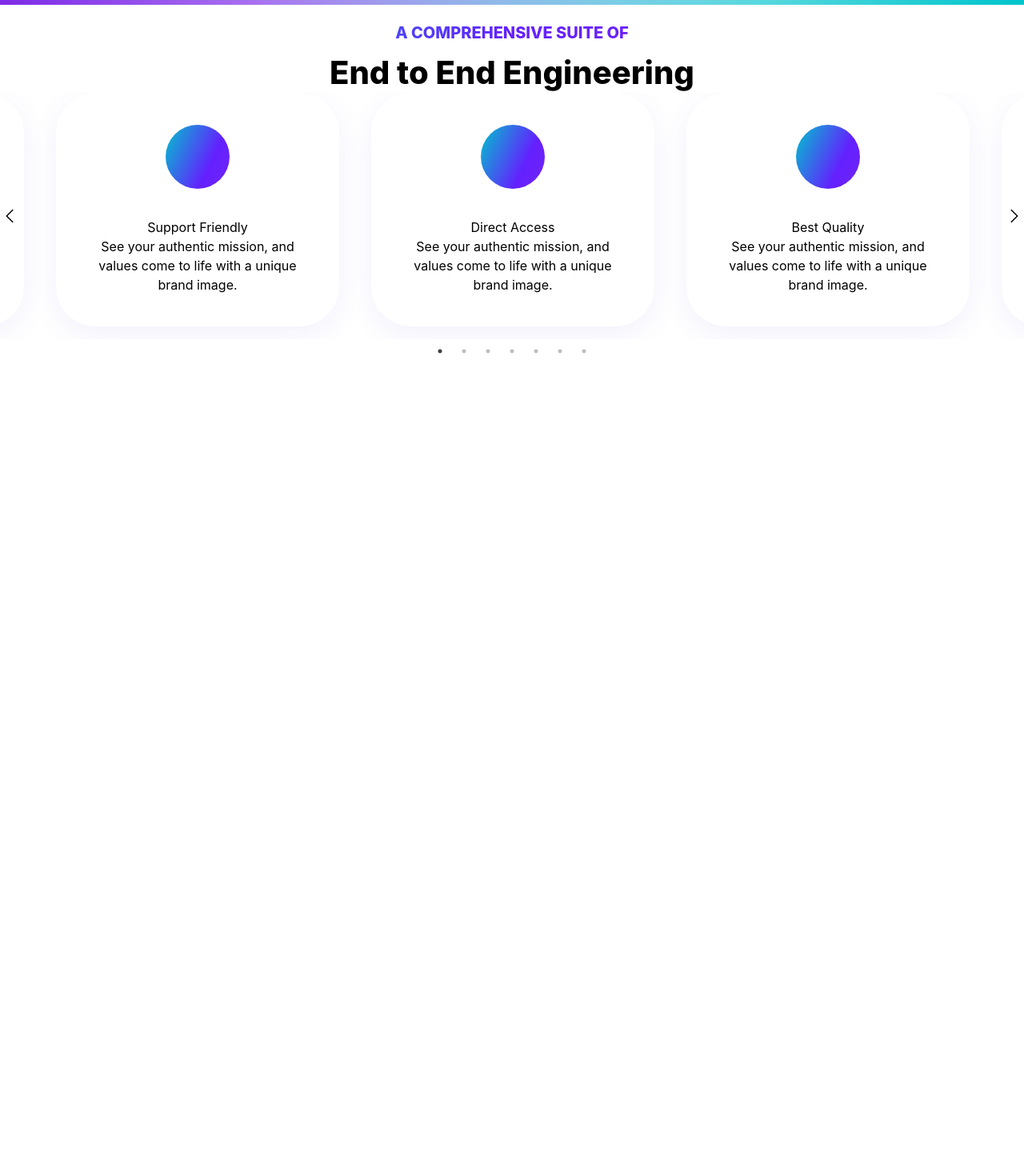
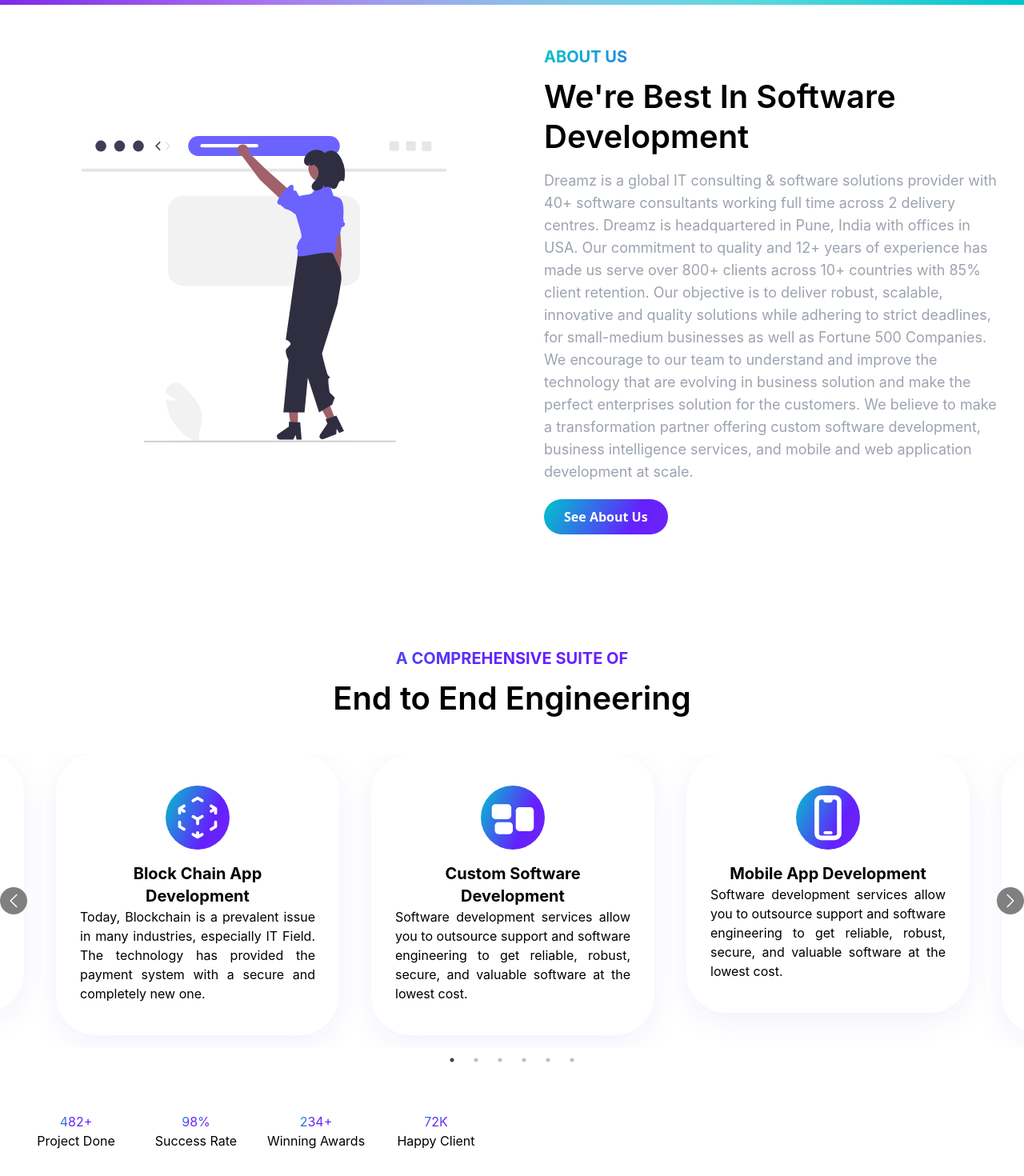
Before and after one commit to Rishikesh1601/Sofware_Website, a React (Create React App) app: page / in a window 1280 px wide. Shown: the part 840-2310 px from the top of the page at 80% size. Before the commit the page ends 1289 px from the top, so only its background shows below. Built offline with nearby package versions, Linux system fonts and the light colour scheme.

Commit message:
added the about us card and edited the carousal

```diff
--- a/src/App.js
+++ b/src/App.js
@@ -3,13 +3,19 @@
 import Navbar from './components/Navbar';
 import MainTitle from './components/MainTitle';
 import EndToEndComponent from './components/Endtoendproducts.component';
+import AboutusComponent from './components/aboutus.component';
+import CounterComponent from './components/Counter.component';
 function App() {
   return (
     <>
     <div className=''>
       <Navbar />
       <MainTitle />
+      <AboutusComponent />
       <EndToEndComponent />
+      <br></br>
+      <br></br>
+      <CounterComponent />
     </div>
     </>
   );
--- /dev/null
+++ b/src/components/Counter.component.js
@@ -0,0 +1,60 @@
+import React from 'react'
+
+function CounterComponent() {
+  return (
+    // <!--counter start-->
+
+    <section class="p-0 text-center">
+      <div class="container mx-auto">
+        <div class="grid grid-cols-1 lg:grid-cols-2">
+         <div class="col">
+          <div class="p-8 bg-white" data-bg-img="images/bg/02.png">
+            <div class="grid grid-cols-1 sm:grid-cols-2 lg:grid-cols-4 gap-6">
+              <div class="col-span-1 sm:col-span-2 lg:col-span-1">
+                <div class="counter">
+                  <div class="counter-desc">
+                    <span class="count-number" data-count="482">482</span>
+                    <span>+</span>
+                    <h5>Project Done</h5>
+                  </div>
+                </div>
+              </div>
+              <div class="col-span-1 sm:col-span-2 lg:col-span-1 mt-6 sm:mt-0">
+                <div class="counter">
+                  <div class="counter-desc">
+                    <span class="count-number" data-count="98">98</span>
+                    <span>%</span>
+                    <h5>Success Rate</h5>
+                  </div>
+                </div>
+              </div>
+              <div class="col-span-1 sm:col-span-2 lg:col-span-1 mt-6 sm:mt-0">
+                <div class="counter">
+                  <div class="counter-desc">
+                    <span class="count-number" data-count="234">234</span>
+                    <span>+</span>
+                    <h5>Winning Awards</h5>
+                  </div>
+                </div>
+              </div>
+              <div class="col-span-1 sm:col-span-2 lg:col-span-1 mt-6 sm:mt-0">
+                <div class="counter">
+                  <div class="counter-desc">
+                    <span class="count-number" data-count="72">72</span>
+                    <span>K</span>
+                    <h5>Happy Client</h5>
+                  </div>
+                </div>
+              </div>
+            </div>
+          </div>
+         </div>
+        </div>
+      </div>
+    </section>
+
+    // <!--counter end-->
+  )
+}
+
+export default CounterComponent
--- a/src/components/End.card.component.js
+++ b/src/components/End.card.component.js
@@ -1,17 +1,18 @@
-// CarouselItem.js
 import React from 'react';
 import './card.css'
+
 const EndCarouselCard = ({ title, icon, description }) => {
+  const IconComponent = icon; // Store the icon component in a variable
   return (
     <div className="featured-item style-3 text-center mx-5 mb-4">
       <div className="featured-icon">
-        <i className={`flaticon ${icon}`}></i>
+        <i className='mainicon'> <IconComponent className="h-6 w-6 mainicon1" aria-hidden="true" /></i>
       </div>
       <div className="featured-desc">
         <div className="featured-title">
-          <h5>{title}</h5>
+          <h5 className='text-xl font-bold'>{title}</h5>
         </div>
-        <p>{description}</p>
+        <p className='text-justify'>{description}</p>
       </div>
     </div>
   );
--- a/src/components/Endtoendproducts.component.js
+++ b/src/components/Endtoendproducts.component.js
@@ -5,17 +5,16 @@
 import 'slick-carousel/slick/slick.css';
 import 'slick-carousel/slick/slick-theme.css';
 
-import { ChevronLeftIcon, ChevronRightIcon } from '@heroicons/react/24/solid';// Import Chevron icons from Heroicons
+import { BriefcaseIcon, ChevronLeftIcon, ChevronRightIcon, CodeBracketSquareIcon, CpuChipIcon, CubeTransparentIcon, DevicePhoneMobileIcon, RectangleGroupIcon } from '@heroicons/react/24/solid';// Import Chevron icons from Heroicons
 import './card.css'
 const EndToEndComponent = () => {
   const items = [
-    { title: 'Direct Access', icon: 'flaticon-social-media-marketing', description: 'See your authentic mission, and values come to life with a unique brand image.' },
-    { title: 'Best Quality', icon: 'flaticon-pen-tablet', description: 'See your authentic mission, and values come to life with a unique brand image.' },
-    { title: 'Manage Dataset', icon: 'flaticon-3d-model', description: 'See your authentic mission, and values come to life with a unique brand image.' },
-    { title: 'Support Friendly', icon: 'flaticon-customer-service', description: 'See your authentic mission, and values come to life with a unique brand image.' },
-    { title: 'Support Friendly', icon: 'flaticon-customer-service', description: 'See your authentic mission, and values come to life with a unique brand image.' },
-    { title: 'Support Friendly', icon: 'flaticon-customer-service', description: 'See your authentic mission, and values come to life with a unique brand image.' },
-    { title: 'Support Friendly', icon: 'flaticon-customer-service', description: 'See your authentic mission, and values come to life with a unique brand image.' },
+    { title: 'Custom Software Development', icon: RectangleGroupIcon, description: 'Software development services allow you to outsource support and software engineering to get reliable, robust, secure, and valuable software at the lowest cost.' },
+    { title: 'Mobile App Development', icon: DevicePhoneMobileIcon, description: 'Software development services allow you to outsource support and software engineering to get reliable, robust, secure, and valuable software at the lowest cost.' },
+    { title: 'Business & Enterprise Solutions', icon: BriefcaseIcon, description: 'Software development services allow you to outsource support and software engineering to get reliable, robust, secure, and valuable software at the lowest cost.' },
+    { title: 'DevOps Development', icon: CodeBracketSquareIcon, description: 'Dreamz software development lifecycle results in a competitive advantage for businesses and their customers. Organizations use a combination of culture and technology to pursue this goal.' },
+    { title: 'AI/ML Development', icon: CpuChipIcon, description: 'Artificial Intelligence and Machine Learning are two new technology trends. Dreamz is a popular AI and ML provider to offer top-quality solutions. We provide data-driven and intelligent.' },
+    { title: 'Block Chain App Development', icon: CubeTransparentIcon, description: 'Today, Blockchain is a prevalent issue in many industries, especially IT Field. The technology has provided the payment system with a secure and completely new one.' },
   ];
 
   // ... (Previous code remains unchanged)
@@ -40,8 +39,9 @@
       {
         breakpoint: 768,
         settings: {
-          slidesToShow: 2,
+          slidesToShow: 1,
           slidesToScroll: 1,
+          dots: false,
         },
       },
       {
@@ -49,6 +49,7 @@
         settings: {
           slidesToShow: 1,
           slidesToScroll: 1,
+          dots: false,
         },
       },
     ],
@@ -63,7 +64,7 @@
           <h6 className='text-center'>A Comprehensive Suite of</h6>
           <h2 className='text-center'>End to End Engineering</h2>
         </div>
-      <div className="container">
+      <div className="container mt-11">
         <Slider {...settings}>
           {items.map((item, index) => (
             <EndCarouselCard key={index} {...item} />
@@ -85,8 +86,13 @@
 
 const SamplePrevArrow = (props) => {
   const { onClick } = props;
+
+  const handlePrevClick = () => {
+    console.log('Previous Arrow Clicked');
+    onClick();
+  };
   return (
-    <div className="arrow prev" onClick={onClick}>
+    <div className="arrow prev" onClick={handlePrevClick}>
       <ChevronLeftIcon className="h-6 w-6" />
     </div>
   );
--- a/src/components/Navbar.js
+++ b/src/components/Navbar.js
@@ -56,7 +56,7 @@
   const [mobileMenuOpen, setMobileMenuOpen] = useState(false)
 
   return (
-    <header>
+    <header className=''>
       <nav className="mx-auto flex max-w-7xl items-center justify-between p-6 lg:px-8" aria-label="Global">
         <div className="flex lg:flex-1">
           <a href="/" className="-m-1.5 p-1.5">
@@ -64,7 +64,7 @@
             <img className="h-16 w-18" src="http://dreamztechnologies.com/assets/uploads/logos/logo_transperant.png" alt="Dreamz" />
           </a>
         </div>
-        <div className="flex lg:hidden">
+        <div className="flex items-end justify-end lg:hidden">
           <button
             type="button"
             className="-m-2.5 inline-flex items-center justify-center rounded-md p-2.5 text-gray-700"
@@ -202,8 +202,8 @@
           </Popover>
         </Popover.Group>
         <div className="hidden lg:flex lg:flex-1 lg:justify-end">
-          <a href="#" className="text-sm font-semibold leading-6 text-gray-900 mainHead">
-            Log in <span aria-hidden="true">&rarr;</span>
+          <a href="#" className="text-sm font-semibold leading-6 text-gray-900 mainHead themeht-btn">
+            Social <span aria-hidden="true">&rarr;</span>
           </a>
         </div>
       </nav>
@@ -324,7 +324,7 @@
                   href="#"
                   className="-mx-3 block rounded-lg px-3 py-2.5 text-base font-semibold leading-7 text-gray-900 hover:bg-gray-50"
                 >
-                  Log in
+                  Social
                 </a>
               </div>
             </div>
--- /dev/null
+++ b/src/components/aboutus.component.js
@@ -0,0 +1,29 @@
+import React from 'react'
+import { ReactComponent as AboutUsPng } from '../assets/aboutuspage.svg';
+import './card.css'
+function AboutusComponent() {
+  return (
+    // <!--about start-->
+
+        <section className='mt-7 mx-5 aboutusComponent'>
+        <div class="container">
+            <div class="flex flex-col lg:flex-row items-center">
+            <div class="lg:w-1/2 md:w-full">
+                <AboutUsPng className='w-full h-96'/>
+            </div>
+            <div class="lg:w-1/2 md:w-full mt-6 lg:mt-0 lg:pl-10">
+                <div class="theme-title mb-4">
+                <h6 className='aboutusTitle'>About Us</h6>
+                <h2 className='aboutusSubTitle'>We're Best In Software Development</h2>
+                </div>
+                <p class="mb-5 text-lg text-gray-400">Dreamz is a global IT consulting & software solutions provider with 40+ software consultants working full time across 2 delivery centres. Dreamz is headquartered in Pune, India with offices in USA. Our commitment to quality and 12+ years of experience has made us serve over 800+ clients across 10+ countries with 85% client retention. Our objective is to deliver robust, scalable, innovative and quality solutions while adhering to strict deadlines, for small-medium businesses as well as Fortune 500 Companies. We encourage to our team to understand and improve the technology that  are evolving in business solution and make the perfect enterprises solution for the customers. We believe to make a transformation partner offering custom software development, business intelligence services, and mobile and web application development at scale.</p>
+                <a class="themeht-btn" href="#!">See About Us</a>
+            </div>
+            </div>
+        </div>
+        </section>
+
+  )
+}
+
+export default AboutusComponent
--- a/src/components/card.css
+++ b/src/components/card.css
@@ -10,9 +10,9 @@
 .featured-item .featured-icon {
     display: inline-block;
     position: relative;
-    margin-bottom: 30px;
+    margin-bottom: 10px;
 }
-.featured-item.style-3 .featured-icon i {
+.featured-item.style-3 .featured-icon .mainicon{
     -webkit-text-fill-color: inherit;
     border-radius: 50%;
     background: linear-gradient(115deg, #00c4cc, #6420ff, #7d2ae7);
@@ -31,6 +31,17 @@
     -webkit-transition: all .4s ease-in-out;
     transition: all .4s ease-in-out;
 }
+.mainicon1{
+    width: 60px;
+    height: 60px;
+    line-height: 80px;
+    font-size: 40px;
+    text-align: center;
+    position: relative;
+    top: 10px;
+    left: 10px;
+    background-size: 150% 100%;
+}
 .featured-item .featured-icon i {
     display: inline-block;
 }
@@ -39,18 +50,27 @@
 }
 /* Add this to your stylesheet */
 .arrow {
-    position: absolute;
+    position:absolute;
     top: 50%;
     transform: translateY(-50%);
+    cursor: pointer;
+    z-index: 2;
 }
 
   .arrow.prev {
     left: 0;
+    background-color: gray;
+    color: white;
+    padding:5px;
+    border-radius: 50px;
 }
 
   .arrow.next {
     right: 0;
-
+    background-color: gray;
+    color: white;
+    padding:5px;
+    border-radius: 50px;
 }
 
 .z-index-1 {
@@ -59,7 +79,7 @@
 }
 .theme-title h6 {
     position: relative;
-    font-weight: 800;
+    font-weight: 700;
     text-transform: uppercase;
     margin-bottom: 10px;
     background: linear-gradient(115deg, #00c4cc, #6420ff, #7d2ae7);
@@ -73,5 +93,52 @@
 h2 {
     font-size: 40px;
     line-height: 50px;
-    font-weight: 800;
+    font-weight: 600;
 }
+.readmorebtn{
+    background: linear-gradient(115deg, #00c4cc, #6420ff, #7d2ae7);
+    color:white;
+    padding: 10px;
+    border-radius:50px;
+}
+
+@media(max-width:768px){
+    .featured-item{
+        /* margin-left: 40px; */
+        /* margin-right:40px; */
+        width:226px;
+    }
+    .text-justify{
+        text-align: center !important;
+    }
+    .arrow.next{
+        background-color: gray;
+        color: white;
+        padding:5px;
+        border-radius: 50px;
+    }
+    .arrow.prev{
+        background-color: gray;
+        color: white;
+        padding:5px;
+        border-radius: 50px;
+    }
+    .arrow{
+        position: absolute;
+        top:40%;
+    }
+}
+
+/* About us Component */
+
+.aboutusComponent{
+    margin-top:50px;
+    margin-bottom: 120px;
+}
+
+.aboutusTitle{
+    text-align:start !important;
+}
+.aboutusSubTitle{
+    font-weight: 600 !important;
+}
--- a/src/components/navbar.css
+++ b/src/components/navbar.css
@@ -1,6 +1,6 @@
 header{
       background-color: #fff;
-      text-align: center;
+      /* text-align: center; */
       position: fixed;
       width: 100%;
       top: 0;
```
